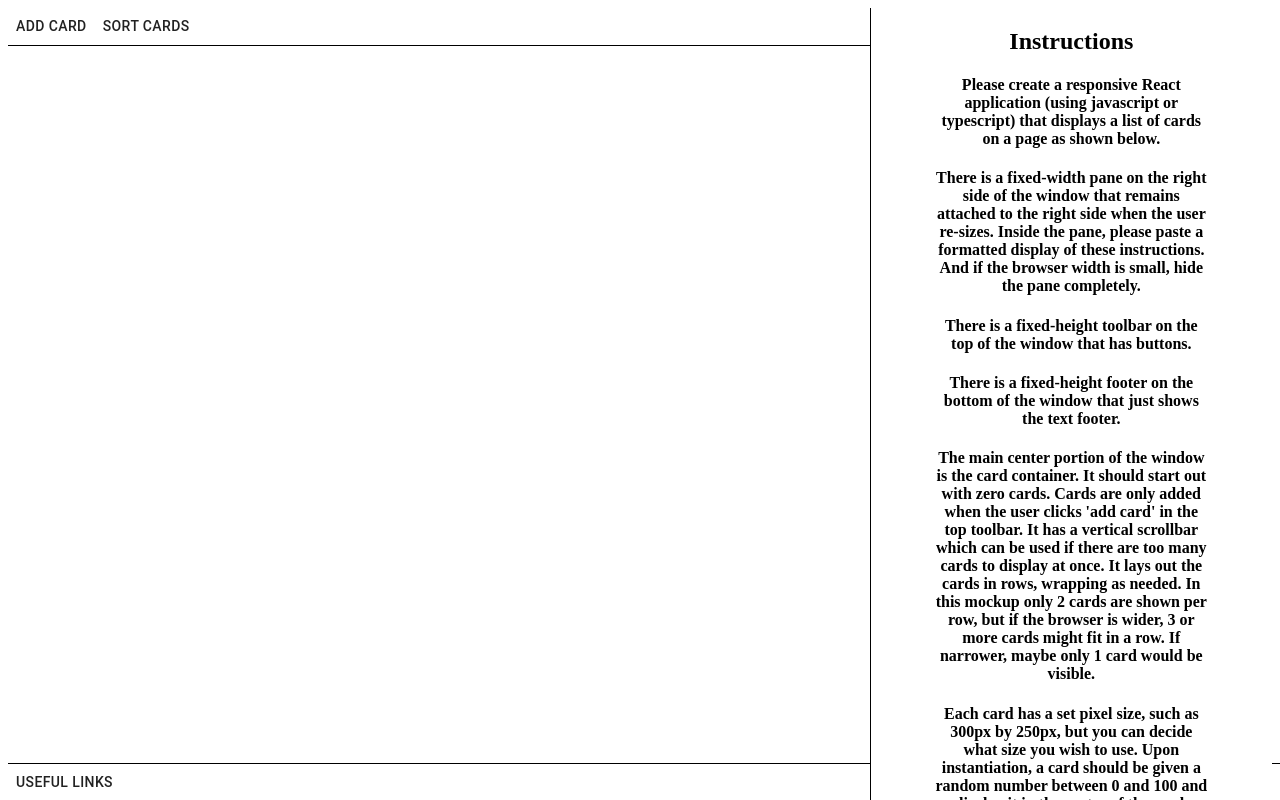
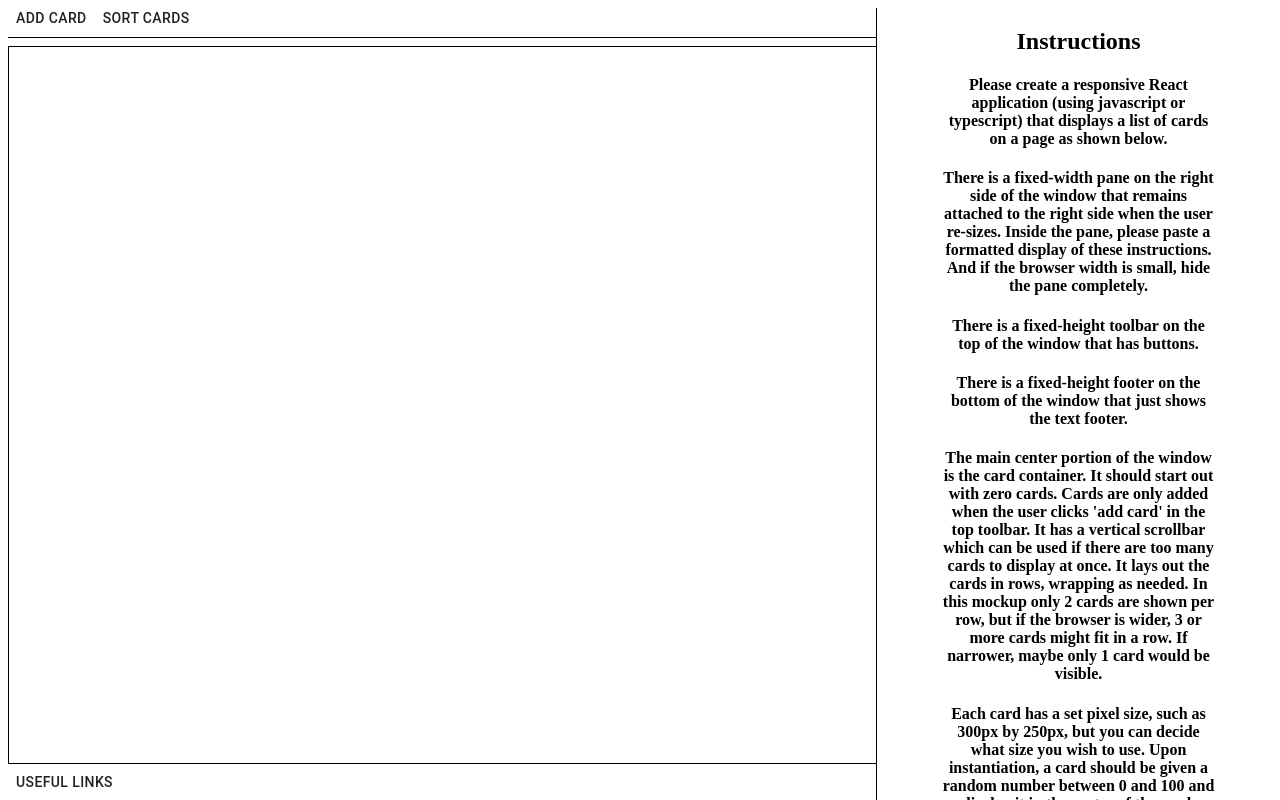
Before and after one commit to asfopoo/blue_owl, a React (Create React App) app: page / in a window 1280 px wide. Shown: the top 800 px of the page. Built offline with nearby package versions, Linux system fonts and the light colour scheme.

Commit message:
javascript scrolling divs widths

```diff
--- a/src/screens/home/index.js
+++ b/src/screens/home/index.js
@@ -11,7 +11,17 @@ class home extends Component {
     this.state = {
       showInstructionContainer: true,
       cards: [],
-      key: 0
+      key: 0,
+      cardsContainer: {
+        flex: 1,
+        width: window.innerWidth - 375,
+        height: '100%',
+        position: 'fixed',
+        marginTop: '3%',
+        overflow: 'scroll',
+        borderWidth: 1,
+        borderStyle: 'solid',
+      }
     }
     this.handleResize = this.handleResize.bind(this);
   }
@@ -31,6 +41,17 @@ class home extends Component {
     window.innerWidth <= 900 ?
       this.setState({showInstructionContainer: false}) :
       this.setState({showInstructionContainer: true})
+    let cardsContainer = {
+      flex: 1,
+      width: window.innerWidth - 375,
+      height: '100%',
+      position: 'fixed',
+      marginTop: '3%',
+      overflow: 'scroll',
+      borderWidth: 1,
+      borderStyle: 'solid',
+    }
+    this.setState({ cardsContainer })
   }
 
   //math.random returns a float between 0 and 1 so we add a little sugar to make it 0 - 100
@@ -63,21 +84,12 @@ class home extends Component {
 
   render(){
     return(
-      <div>
-        {this.state.showInstructionContainer && (
-          <div style={styles.instructionsContainer}>
-            <h2> Instructions </h2>
-            {instructions.map((instruction, index) => {
-              return (
-                <h4 key={index}> {instruction} </h4>
-              )
-          })}
-          </div>
-        )}
+      <div style={styles.mainContainer}>
         <div style={styles.header}>
           <Button onClick={this.addCards}>Add Card</Button>
           <Button onClick={this.sortCards}>Sort Cards</Button>
         </div>
+        <div style={this.state.showInstructionContainer ? this.state.cardsContainer : styles.cardsContainer}>
           <List style={styles.cardsList}>
             {this.state.cards.map(( card, index ) => {
               return (
@@ -88,9 +100,20 @@ class home extends Component {
                 />)
             })}
           </List>
+        </div>
         <div style={styles.footer}>
           <Button onClick={this.navToResume}>Useful Links</Button>
         </div>
+        {this.state.showInstructionContainer && (
+          <div style={styles.instructionsContainer}>
+            <h2> Instructions </h2>
+            {instructions.map((instruction, index) => {
+              return (
+                <h4 key={index}> {instruction} </h4>
+              )
+            })}
+          </div>
+        )}
       </div>
     )
   }
--- a/src/screens/home/styles.js
+++ b/src/screens/home/styles.js
@@ -1,6 +1,9 @@
 let styles = {
+  mainContainer: {
+  },
   header: {
-    flex: 1,
+    position: 'fixed',
+    top: 0,
     flexDirection: 'row',
     borderBottomWidth: 1,
     borderBottomStyle: 'solid',
@@ -15,6 +18,16 @@ let styles = {
     width: '100%',
     backgroundColor: '#ffffff',
   },
+  cardsContainer: {
+    flex: 1,
+    width: '100%',
+    height: '100%',
+    position: 'fixed',
+    marginTop: '3%',
+    overflow: 'scroll',
+    borderWidth: 1,
+    borderStyle: 'solid',
+  },
   cardsList: {
     display: 'flex',
     flexWrap: 'wrap',
@@ -23,17 +36,17 @@ let styles = {
   },
   instructionsContainer: {
     width: 275,
-    float: 'right',
     textAlign: 'center',
     borderLeftWidth: 1,
     borderLeftStyle: 'solid',
-    height: '85%',
-    position: 'sticky',
-    zIndex: 1,
     backgroundColor: '#ffffff',
     paddingLeft: '5%',
     paddingRight: '5%',
-    overflow: 'auto',
+    paddingBottom: '5%',
+    overflow: 'scroll',
+    height: '100%',
+    position: 'fixed',
+    right:0,
     flexDirection: 'column',
   },
 };
```
